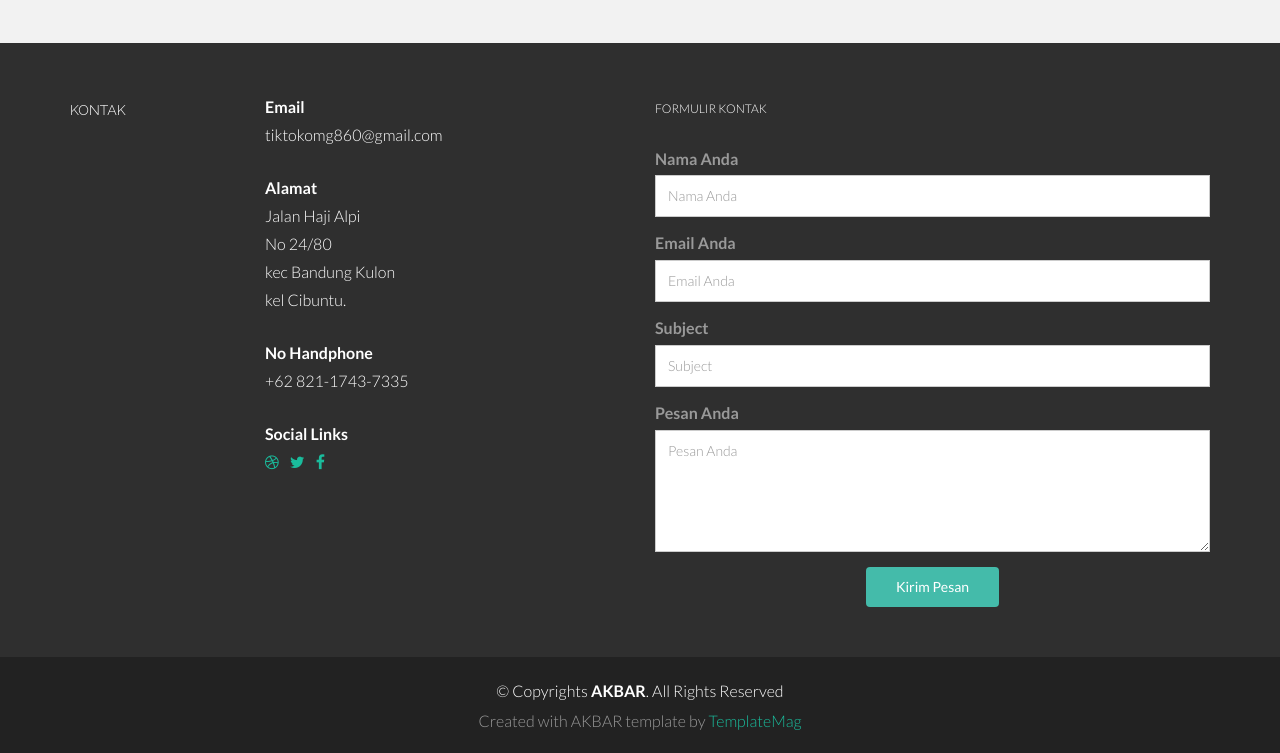
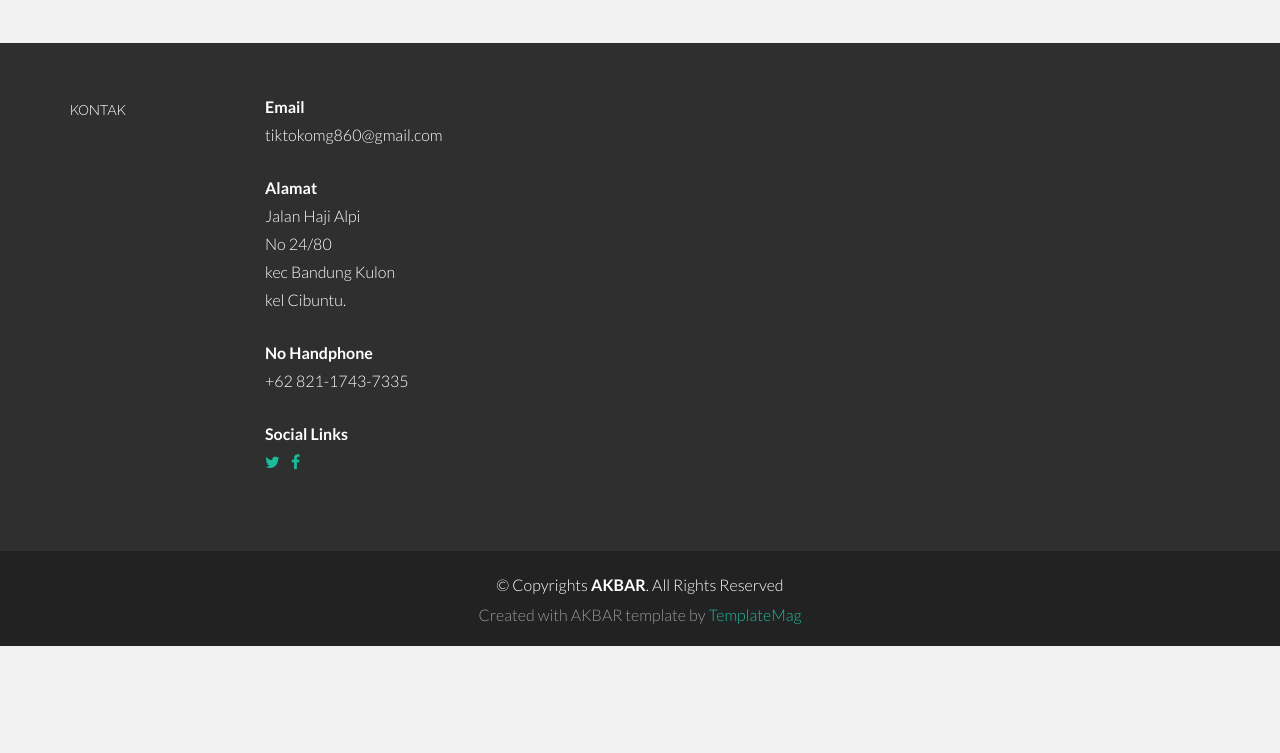
Before and after one commit to RitongaAkbar/CV-WEB-Ritonga, a plain HTML site: page index.html in a window 1280 px wide. Shown: the part 3500-4253 px from the top of the page. After the commit the page ends 4146 px from the top, so only its background shows below. Drawn offline with Linux system fonts and the light colour scheme.

Commit message:
Update index.html

```diff
--- a/index.html
+++ b/index.html
@@ -317,45 +317,11 @@
             </p>
             <p>
               <t>Social Links</t><br/>
-              <a href="#"><i class="fa fa-dribbble"></i></a>
               <a href="#"><i class="fa fa-twitter"></i></a>
               <a href="#"><i class="fa fa-facebook"></i></a>
             </p>
           </div>
-          <div class="col-lg-6">
             <p>
-              <sm>FORMULIR KONTAK</sm>
-            </p>
-            <form class="contact-form php-mail-form" role="form" action="contactform/contactform.php" method="POST">
-
-              <div class="form-group">
-                <label for="contact-name">Nama Anda</label>
-                <input type="name" name="name" class="form-control" id="contact-name" placeholder="Nama Anda" data-rule="minlen:4" data-msg="Please enter at least 4 chars">
-                <div class="validate"></div>
-              </div>
-              <div class="form-group">
-                <label for="contact-email">Email Anda</label>
-                <input type="email" name="email" class="form-control" id="contact-email" placeholder="Email Anda" data-rule="email" data-msg="Please enter a valid email">
-                <div class="validate"></div>
-              </div>
-              <div class="form-group">
-                <label for="contact-subject">Subject</label>
-                <input type="text" name="subject" class="form-control" id="contact-subject" placeholder="Subject" data-rule="minlen:4" data-msg="Please enter at least 8 chars of subject">
-                <div class="validate"></div>
-              </div>
-
-              <div class="form-group">
-                <label for="contact-message">Pesan Anda</label>
-                <textarea class="form-control" name="message" id="contact-message" placeholder="Pesan Anda" rows="5" data-rule="required" data-msg="Please write something for us"></textarea>
-                <div class="validate"></div>
-              </div>
-
-              <div class="loading"></div>
-              <div class="error-message"></div>
-              <div class="sent-message">Your message has been sent. Thank you!</div>
-
-              <div class="form-send">
-                <button type="submit" class="btn btn-large">Kirim Pesan</button>
               </div>
 
             </form>
```
